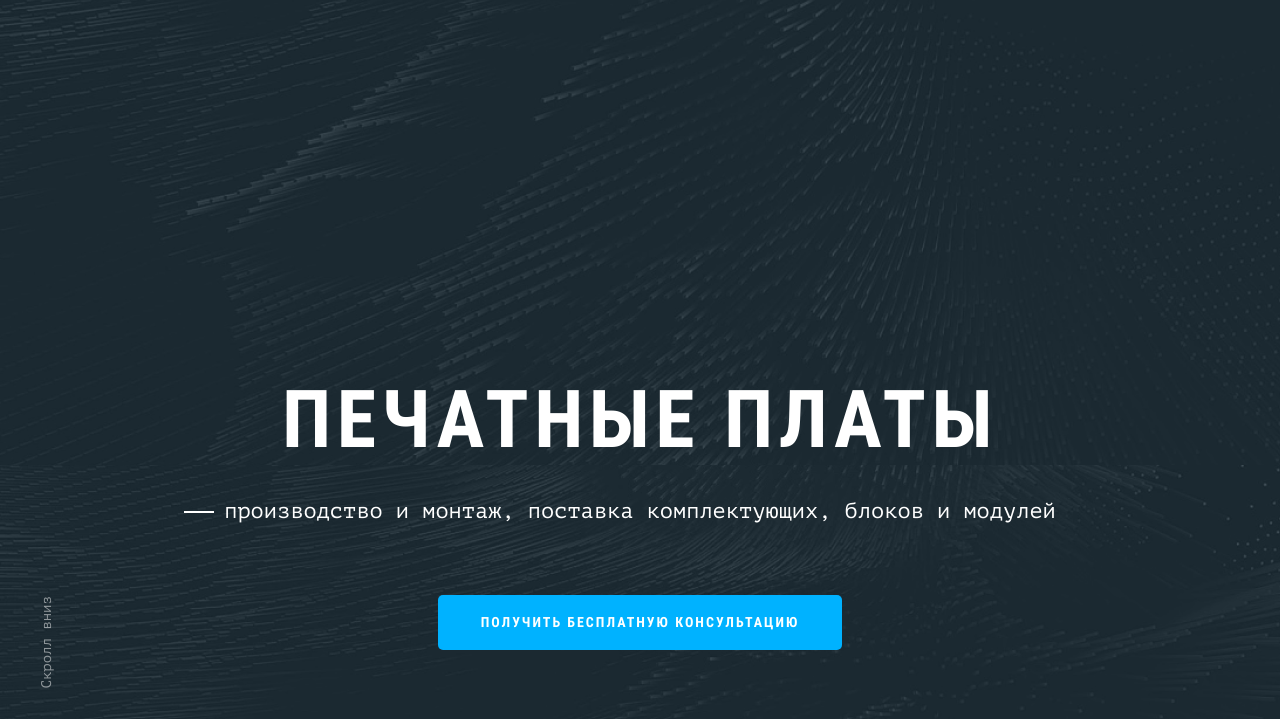
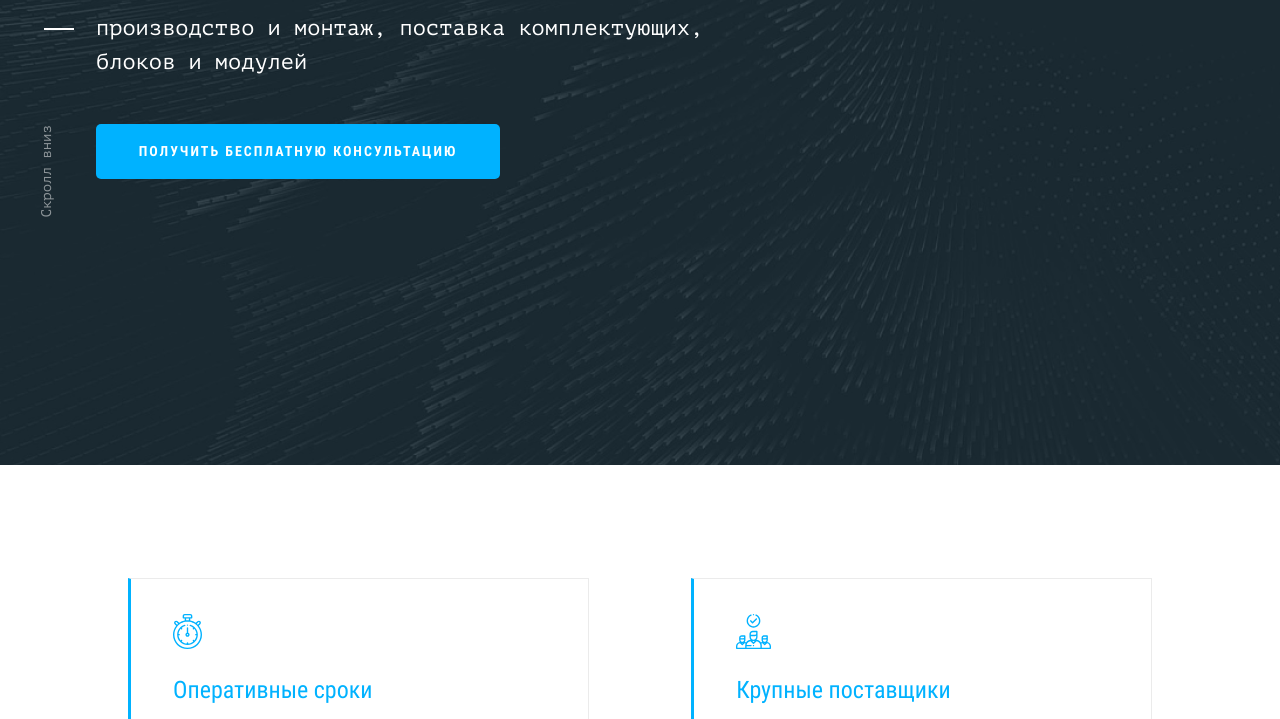
Before and after one commit to Vlad-Vishnevskii/Device, a website: page source/index.html in a window 1280 px wide. Shown: the part 413-1132 px from the top of the page. Drawn offline with nearby package versions, Linux system fonts and the light colour scheme; files that its build step writes are made by us from their sources.

Commit message:
Исправляет резину и переполнение блоков

```diff
--- a/source/index.html
+++ b/source/index.html
@@ -12,7 +12,7 @@
   <meta name="description" content="Smart device умные технологии"/>
 </head>
 
-<body class="modal-opened-js">
+<body>
   <header class="header">
     <div class="header__wrapper container">
       <div class="header__top">
@@ -279,9 +279,9 @@
           <li><a href="#">Продукты</a></li>
           <li><a href="#">Производство печатных плат</a></li>
           <li><a href="#">Монтаж печатных плат</a></li>
-          <li><a href="#">Комплектующие</a></li>
-          <li><a href="#">Доставка</a></li>
-          <li><a href="#">Контакты</a></li>
+          <li class="footer__navigation-parts"><a href="#">Комплектующие</a></li>
+          <li class="footer__navigation-delivery"><a href="#">Доставка</a></li>
+          <li class="footer__navigation-contacts"><a href="#">Контакты</a></li>
         </ul>
       </div>
       <div class="footer__right accordion">
--- a/source/sass/blocks/advantages.scss
+++ b/source/sass/blocks/advantages.scss
@@ -2,7 +2,12 @@
   padding-top: 97px;
   padding-bottom: 55px;
 
+  @include desktop-middle {
+    width: 80%;
+  }
+
   @include tablets {
+    width: 100%;
     padding-top: 39px;
     padding-bottom: 11px;
   }
@@ -21,8 +26,13 @@
   padding: 0;
   list-style: none;
 
+
   @include desktop-middle {
-    justify-content: center;
+    justify-content: space-between;
+  }
+
+  @include tablets {
+    padding-left: 5px;
   }
 
   @include phones {
@@ -88,13 +98,12 @@
   }
 
   @include desktop-middle {
-    width: 40%;
-    margin-right: 30px;
+    width: 45%;
   }
 
   @include tablets {
-    width: 345px;
-    min-height: 231px;
+    width: 48%;
+    min-height: 230px;
     padding-top: 21px;
     padding-left: 24px;
     padding-bottom: 6px;
@@ -102,10 +111,10 @@
   }
 
   @include phones {
+    width: 100%;
     padding-bottom: 10px;
     margin-bottom: 19px;
     margin-right: 0;
-    width: 290px;
   }
 }
 
@@ -166,17 +175,7 @@
 
   @include tablets {
     margin-top: 7px;
-    width: 296px;
-  }
-
-  @include phones {
-    width: 245px;
-  }
-}
-
-.advantages__item:nth-of-type(2) p {
-  @include phones {
-    width: 255px;
+    width: 96%;
   }
 }
 
--- a/source/sass/blocks/feedback.scss
+++ b/source/sass/blocks/feedback.scss
@@ -1,6 +1,10 @@
 .feedback {
   width: 574px;
   color: $white;
+
+  @include desktop-middle {
+    width: 45%;
+  }
 
   @include tablets {
     width: 594px;
@@ -8,7 +12,7 @@
   }
 
   @include phones {
-    width: 290px;
+    width: 100%;
     padding-left: 0;
   }
 }
@@ -21,7 +25,12 @@
   line-height: 51px;
   margin-bottom: 0;
 
+  @include desktop-middle {
+    width: 430px;
+  }
+
   @include tablets {
+    width: initial;
     font-size: 32px;
     line-height: 45px;
   }
@@ -41,7 +50,12 @@
   margin-top: 10px;
   margin-bottom: 48px;
 
+  @include desktop-middle {
+    width: 430px;
+  }
+
   @include tablets {
+    width: initial;
     margin-top: 16px;
     margin-bottom: 54px;
   }
@@ -52,15 +66,19 @@
   }
 }
 
-
 .feedback form {
   display: flex;
   flex-wrap: wrap;
 }
 
-
 .feedback label:not(:last-child) {
   display: none;
+}
+
+.feedback__field {
+  @include phones {
+    width: 100%;
+  }
 }
 
 .feedback__field_name input,
@@ -70,6 +88,11 @@
   padding-left: 16px;
   padding-right: 16px;
 
+  @include desktop-middle {
+    width: 200px;
+    height: 50px;
+  }
+
   @include tablets {
     width: 278px;
     height: 49px;
@@ -78,7 +101,7 @@
   }
 
   @include phones {
-    width: 290px;
+    width: 100%;
     height: 52px;
   }
 }
@@ -93,6 +116,7 @@
 
   @include phones {
     margin-bottom: 30px;
+    margin-right: 0;
   }
 }
 
@@ -102,6 +126,10 @@
   height: 154px;
   margin-bottom: 38px;
 
+  @include desktop-middle {
+    width: 430px;
+  }
+
   @include tablets {
     width: 590px;
     height: 161px;
@@ -110,7 +138,7 @@
   }
 
   @include phones {
-    width: 290px;
+    width: 100%;
     height: 103px;
     margin-top: 30px;
     margin-bottom: 29px;
@@ -199,13 +227,18 @@
     opacity: 0.3;
   }
 
+  @include desktop-middle {
+    width: 175px;
+    margin-right: 60px;
+  }
+
   @include tablets {
     width: 282px;
     margin-right: 72px;
   }
 
   @include phones {
-    width: 290px;
+    width: 100%;
     margin-bottom: 22px;
     margin-right: 0;
   }
--- a/source/sass/blocks/footer.scss
+++ b/source/sass/blocks/footer.scss
@@ -8,7 +8,7 @@
 }
 
 .footer__top {
-  width: 1468px;
+  width: 1420px;
   display: flex;
   padding-top: 35px;
   padding-bottom: 39px;
@@ -38,11 +38,11 @@
 
 .footer__left {
   padding-top: 11px;
-  padding-left: 25px;
   margin-right: 207px;
+  width: 216px;
 
   @include desktop-middle {
-    margin-right: 0;
+    margin-right: 60px;
   }
 
   @include tablets {
@@ -50,6 +50,7 @@
     justify-content: space-between;
     align-items: center;
     width: 100%;
+    margin-right: 0;
     padding-left: 25px;
     padding-right: 22px;
     padding-bottom: 25px;
@@ -67,10 +68,12 @@
 
   @include tablets {
     margin-top: 0;
+    width: 18%;
   }
 
   @include phones {
     margin-top: 28px;
+    width: initial;
   }
 }
 
@@ -126,23 +129,40 @@
 }
 
 .footer__navigation-list {
-  display: flex;
-  flex-direction: column;
-  flex-wrap: wrap;
-  height: 100px;
+  display: grid;
+  grid-template-columns: 250px 250px;
+  grid-column-gap: 60px;
 
   @include desktop-middle {
-    flex-wrap: nowrap;
-    height: initial;
+    grid-column-gap: 15px;
+    grid-template-columns: 220px 220px;
+  }
+
+  @include tablets {
+    display: flex;
+    flex-direction: column;
   }
 }
 
 .footer__navigation-list li {
-  margin-right: 74px;
-
   @include desktop-middle {
     margin-right: 30px;
   }
+}
+
+.footer__navigation-parts {
+  grid-column: 2;
+  grid-row: 1;
+}
+
+.footer__navigation-delivery {
+  grid-column: 2;
+  grid-row: 2;
+}
+
+.footer__navigation-contacts {
+  grid-column: 2;
+  grid-row: 3;
 }
 
 .footer__navigation-list a,
@@ -192,7 +212,8 @@
 
 .footer__bottom-wrapper {
   display: flex;
-  width: 1432px;
+  flex-wrap: wrap;
+  width: 1420px;
   position: relative;
 
   @include desktop-middle {
@@ -221,7 +242,6 @@
 }
 
 .footer__rights {
-  margin-left: 7px;
   margin-right: 74px;
   letter-spacing: 0.5px;
 
--- a/source/sass/blocks/header.scss
+++ b/source/sass/blocks/header.scss
@@ -23,7 +23,7 @@
 }
 
 .header__wrapper {
-  width: 1423px;
+  width: 1420px;
 
   @include desktop-middle {
     width: 100%;
@@ -69,6 +69,7 @@
   padding: 13px 5px;
   letter-spacing: 0.5px;
   cursor: pointer;
+  margin-left: 49px;
 
   @include tablets {
     display: none;
@@ -125,32 +126,38 @@
 }
 
 .header__link_email {
-  margin-right: 89px;
+  margin-left: 40px;
 
   @include tablets {
-    margin-right: 32px;
+    margin-left: 30px;
   }
 
   @include phones {
-    margin-right: 22px;
+    margin-left: 22px;
   }
 }
 
 .header__link_phone {
-  margin-right: 49px;
+  margin-left: 89px;
 
   @include tablets {
+    margin-left: 32px;
     margin-right: 0;
+  }
+
+  @include phones {
+    margin-left: 22px;
   }
 }
 
 .header__contacts {
   display: flex;
   align-items: center;
-  width: 660px;
+  flex-wrap: wrap;
 
   @include tablets {
-    width: initial;
+    width: 70%;
+    justify-content: flex-end;
     padding-top: 12px;
   }
 
@@ -165,13 +172,12 @@
   margin-top: 172px;
 
   @include desktop-middle {
-    flex-direction: column;
-    align-items: center;
-    margin-top: 0;
+    padding: 0 40px;
   }
 
   @include tablets {
     align-items: flex-start;
+    padding: 0;
     margin-top: 73px;
   }
 
@@ -192,7 +198,7 @@
   margin-bottom: 0;
 
   @include desktop-middle {
-    text-align: center;
+    width: 85%;
   }
 
   @include tablets {
@@ -203,7 +209,7 @@
   }
 
   @include phones {
-    width: 277px;
+    width: 100%;
     font-size: 40px;
     line-height: 47px;
     letter-spacing: 3.5px;
@@ -221,8 +227,7 @@
   color: $white;
 
   @include desktop-middle {
-    text-align: center;
-    width: 100%;
+    width: 75%;
   }
 
   @include tablets {
@@ -233,7 +238,7 @@
   }
 
   @include phones {
-    width: 245px;
+    width: 90%;
     margin-top: 26px;
     font-size: 16px;
     margin-left: 52px;
@@ -253,7 +258,7 @@
   @include desktop-middle {
     width: 30px;
     top: 17px;
-    left: -25px;
+    left: -52px;
   }
 
   @include tablets {
@@ -303,10 +308,7 @@
   padding-left: 99px;
 
   @include desktop-middle {
-    display: flex;
-    flex-direction: column;
-    align-items: center;
-    padding-left: 0;
+    padding-left: 56px;
   }
 
   @include tablets {
@@ -331,7 +333,7 @@
 
   @include tablets {
     width: 379px;
-    margin-top: 37px;
+    margin-top: 55px;
   }
 
   @include phones {
@@ -341,10 +343,6 @@
 }
 
 .header__left {
-  @include desktop-middle {
-    order: 2;
-  }
-
   @include tablets {
     padding-left: 65px;
   }
@@ -352,12 +350,6 @@
   @include phones {
     z-index: 10;
     padding-left: 0;
-  }
-}
-
-.header__right {
-  @include desktop-middle {
-    order: 1;
   }
 }
 
@@ -373,12 +365,14 @@
   z-index: 5;
 
   @include desktop-middle {
-    position: static;
+    right: initial;
+    left: 700px;
   }
 
   @include tablets {
     position: absolute;
     top: -149px;
+    left: initial;
     right: -23px;
     background-image: url("../img/microchips-tablet@1x.png");
     background-repeat: no-repeat;
--- a/source/sass/blocks/products.scss
+++ b/source/sass/blocks/products.scss
@@ -5,8 +5,8 @@
   padding-bottom: 70px;
 
   @include desktop-middle {
-    padding-left: 50px;
-    padding-right: 50px;
+    padding-left: 20px;
+    padding-right: 20px;
   }
 
   @include tablets {
@@ -25,8 +25,17 @@
 }
 
 .products__wrapper {
+  @include desktop-middle {
+    width: 920px;
+  }
+
   @include tablets {
+    width: 715px;
     padding: 0;
+  }
+
+  @include phones {
+    width: 100%;
   }
 }
 
@@ -36,10 +45,6 @@
   font-size: 36px;
   line-height: 51px;
   margin-bottom: 52px;
-
-  @include desktop-middle {
-    text-align: center;
-  }
 
   @include tablets {
     width: 613px;
@@ -65,9 +70,20 @@
   padding: 0;
   justify-content: space-between;
 
-  @include desktop-middle {
+  @include tablets {
+    align-items: center;
+    justify-content: initial;
     flex-direction: column;
-    align-items: center;
+  }
+
+  @include phones {
+    flex-direction: column;
+  }
+}
+
+.products__item {
+  @include phones {
+    width: 100%;
   }
 }
 
@@ -92,17 +108,19 @@
   }
 
   @include desktop-middle {
-    width: 715px;
-    height: 256px;
+    width: 285px;
+    height: 490px;
   }
 
   @include tablets {
+    width: 715px;
+    height: 256px;
     padding-top: 40px;
     margin-bottom: 45px;
   }
 
   @include phones {
-    width: 290px;
+    width: 100%;
     height: 256px;
     padding-top: 21px;
     padding-left: 34px;
@@ -118,7 +136,7 @@
     background-size: cover;
   }
 
-  @include desktop-middle {
+  @include tablets {
     background-image: url("../img/manufacture-tablet@1x.png");
 
     @include retina {
@@ -145,7 +163,7 @@
     background-size: cover;
   }
 
-  @include desktop-middle {
+  @include tablets {
     background-image: url("../img/montage-tablet@1x.png");
 
     @include retina {
@@ -172,7 +190,7 @@
     background-size: cover;
   }
 
-  @include desktop-middle {
+  @include tablets {
     background-image: url("../img/leds-tablets@1x.png");
 
     @include retina {
--- a/source/sass/blocks/questions.scss
+++ b/source/sass/blocks/questions.scss
@@ -20,10 +20,9 @@
   align-items: flex-start;
 
   @include desktop-middle {
-    flex-direction: column;
-    align-items: center;
-    padding-left: 40px;
-    padding-right: 40px;
+    justify-content: space-around;
+    padding-left: 25px;
+    padding-right: 25px;
   }
 
   @include phones {
@@ -34,11 +33,12 @@
 
 .questions__img {
   position: relative;
+  left: -24px;
+  display: block;
   margin-top: 69px;
-  left: -24px;
 
   @include desktop-middle {
-    left: 0;
+    left: -20px;
     margin-bottom: 40px;
     margin-top: 20px;
   }
@@ -59,7 +59,7 @@
   width: 373px;
   height: 387px;
 
-  @include desktop-middle {
+  @include tablets {
     display: none;
   }
 }
@@ -75,7 +75,7 @@
   width: 636px;
   height: 649px;
 
-  @include desktop-middle {
+  @include tablets {
     display: none;
   }
 }
@@ -95,7 +95,7 @@
   width: 234px;
   height: 234px;
 
-  @include desktop-middle {
+  @include tablets {
     display: none;
   }
 }
@@ -111,7 +111,7 @@
   width: 373px;
   height: 373px;
 
-  @include desktop-middle {
+  @include tablets {
     display: none;
   }
 }
--- a/source/sass/mixin.scss
+++ b/source/sass/mixin.scss
@@ -1,5 +1,5 @@
 @mixin desktop-middle {
-  @media screen and (max-width: 1730px) {
+  @media screen and (max-width: 1460px) {
     @content;
   }
 }
```
Also changed, not shown: source/sass/blocks/social-icons.scss (+7 -2 lines), build/css/style.min.css, build/index.html, 1 other file.
